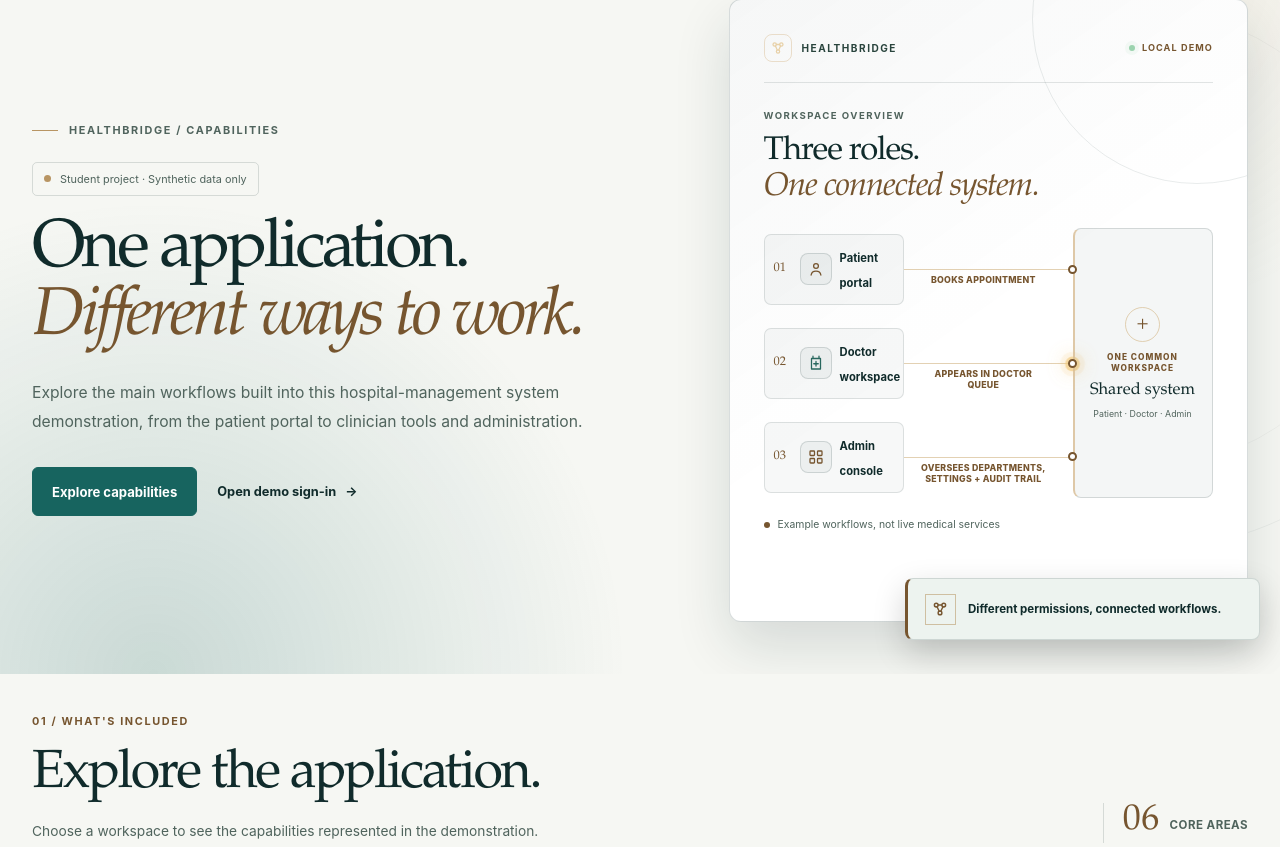
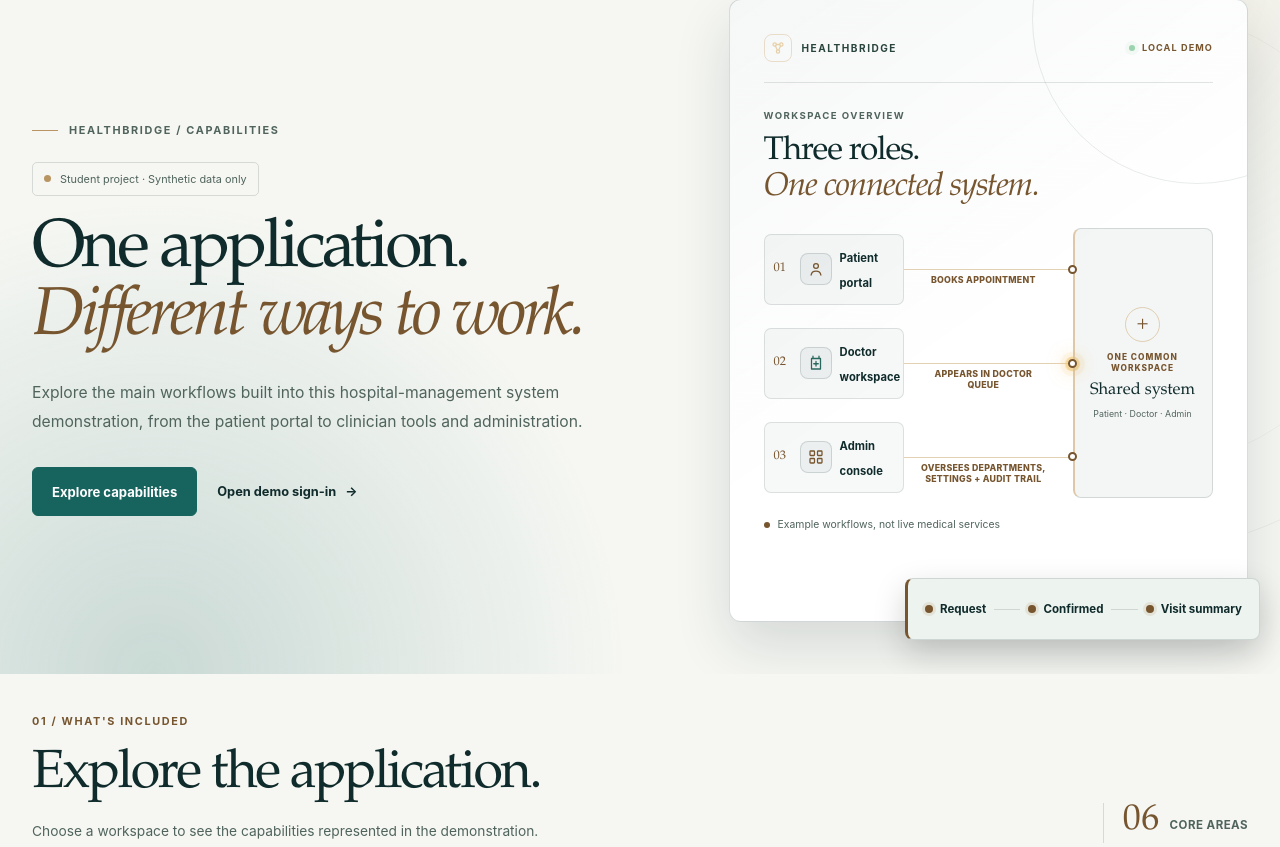
Before and after one commit to youssefmohammed12/hospital-project, a PHP site: page /optimized/services.html in a window 1280 px wide. Shown: the part 143-990 px from the top of the page. Run offline with PHP 8.4, Linux system fonts and the light colour scheme.

Commit message:
Card ideas: whole-card home float (8s), doctors quick-jump pills, services workflow trace

```diff
--- a/assets/public-v2/css/pages/services.css
+++ b/assets/public-v2/css/pages/services.css
@@ -872,7 +872,10 @@ html[data-theme="light"] .services-overview {
   background: var(--so-accent);
 }
 
-.services-visual-note {
+/* Mini workflow trace in the old note's slot: the booking flow the
+   site implements, shown as three connected steps. Static by design —
+   it illustrates the flow, it is not a live status. */
+.services-flow-trace {
   position: absolute;
   right: -12px;
   bottom: 0;
@@ -881,7 +884,7 @@ html[data-theme="light"] .services-overview {
   width: min(84%, 355px);
   min-height: 62px;
   align-items: center;
-  gap: 12px;
+  gap: 8px;
   padding: 12px 17px;
   border: 1px solid var(--services-line);
   border-left: 3px solid var(--services-accent);
@@ -889,25 +892,35 @@ html[data-theme="light"] .services-overview {
   background: var(--services-raised);
   box-shadow: 0 12px 32px rgba(0, 0, 0, 0.18);
   color: var(--services-copy);
+}
+
+.services-flow-trace__step {
+  display: inline-flex;
+  align-items: center;
+  gap: 7px;
+  white-space: nowrap;
+}
+
+.services-flow-trace__dot {
+  width: 8px;
+  height: 8px;
+  flex: 0 0 8px;
+  border-radius: 50%;
+  background: var(--services-accent);
+  box-shadow: 0 0 0 3px rgba(184, 149, 99, 0.18);
+}
+
+.services-flow-trace__label {
   font-size: 0.72rem;
   font-weight: 650;
   line-height: 1.45;
 }
 
-.services-visual-note__mark {
-  display: grid;
-  width: 31px;
-  height: 31px;
-  flex: 0 0 31px;
-  place-items: center;
-  border: 1px solid rgba(184, 149, 99, 0.55);
-  color: var(--services-accent);
-}
-
-.services-visual-note__mark svg {
-  display: block;
-  width: 18px;
-  height: 18px;
+.services-flow-trace__line {
+  height: 1px;
+  min-width: 10px;
+  flex: 1 1 12px;
+  background: var(--services-line);
 }
 
 /* Capability catalogue and role filters. */
@@ -1523,12 +1536,16 @@ html[data-theme="light"] .services-overview {
     font-size: 0.59rem;
   }
 
-  .services-visual-note {
+  .services-flow-trace {
     right: 2px;
     width: min(91%, 340px);
     min-height: 54px;
+    gap: 6px;
     padding: 9px 12px;
-    font-size: 0.65rem;
+  }
+
+  .services-flow-trace__label {
+    font-size: 0.62rem;
   }
 
   .services-capabilities-section {
--- a/index.html
+++ b/index.html
@@ -13,7 +13,7 @@
     <link rel="stylesheet" href="assets/public-v2/css/tokens.css?v=1" />
     <link rel="stylesheet" href="assets/public-v2/css/base.css?v=1" />
     <link rel="stylesheet" href="assets/public-v2/css/components.css?v=22" />
-    <link rel="stylesheet" href="assets/public-v2/css/pages/home.css?v=8" />
+    <link rel="stylesheet" href="assets/public-v2/css/pages/home.css?v=9" />
     <link rel="stylesheet" href="assets/public-v2/css/footer.css?v=4" />
     <script defer src="assets/public-v2/js/core/footer.js?v=4"></script>
   </head>
--- a/services.html
+++ b/services.html
@@ -13,7 +13,7 @@
     <link rel="stylesheet" href="assets/public-v2/css/tokens.css?v=1" />
     <link rel="stylesheet" href="assets/public-v2/css/base.css?v=1" />
     <link rel="stylesheet" href="assets/public-v2/css/components.css?v=22" />
-    <link rel="stylesheet" href="assets/public-v2/css/pages/services.css?v=9" />
+    <link rel="stylesheet" href="assets/public-v2/css/pages/services.css?v=10" />
     <link rel="stylesheet" href="assets/public-v2/css/footer.css?v=4" />
     <script defer src="assets/public-v2/js/core/footer.js?v=4"></script>
   </head>
@@ -136,9 +136,21 @@
               </div>
               <p class="services-overview__foot"><span aria-hidden="true"></span> Example workflows, not live medical services</p>
             </div>
-            <div class="services-visual-note">
-              <span class="services-visual-note__mark" aria-hidden="true"><svg viewBox="0 0 24 24" fill="none" stroke="currentColor" stroke-width="1.9" stroke-linecap="round" stroke-linejoin="round" aria-hidden="true"><path d="M9.5 6.75h5"></path><path d="M8.1 9l2.8 6"></path><path d="M15.9 9l-2.8 6"></path><circle cx="7" cy="6.75" r="2.5"></circle><circle cx="17" cy="6.75" r="2.5"></circle><circle cx="12" cy="17.25" r="2.5"></circle></svg></span>
-              <span>Different permissions, connected workflows.</span>
+            <div class="services-flow-trace">
+              <span class="services-flow-trace__step">
+                <span class="services-flow-trace__dot" aria-hidden="true"></span>
+                <span class="services-flow-trace__label">Request</span>
+              </span>
+              <span class="services-flow-trace__line" aria-hidden="true"></span>
+              <span class="services-flow-trace__step">
+                <span class="services-flow-trace__dot" aria-hidden="true"></span>
+                <span class="services-flow-trace__label">Confirmed</span>
+              </span>
+              <span class="services-flow-trace__line" aria-hidden="true"></span>
+              <span class="services-flow-trace__step">
+                <span class="services-flow-trace__dot" aria-hidden="true"></span>
+                <span class="services-flow-trace__label">Visit summary</span>
+              </span>
             </div>
           </div>
         </div>
```
Also changed, not shown: assets/public-v2/css/pages/doctors.css (+31 -8 lines), assets/public-v2/css/pages/home.css (+5 -4 lines), assets/public-v2/js/pages/doctors.js (+27 -0 lines), doctors.html (+10 -5 lines).
